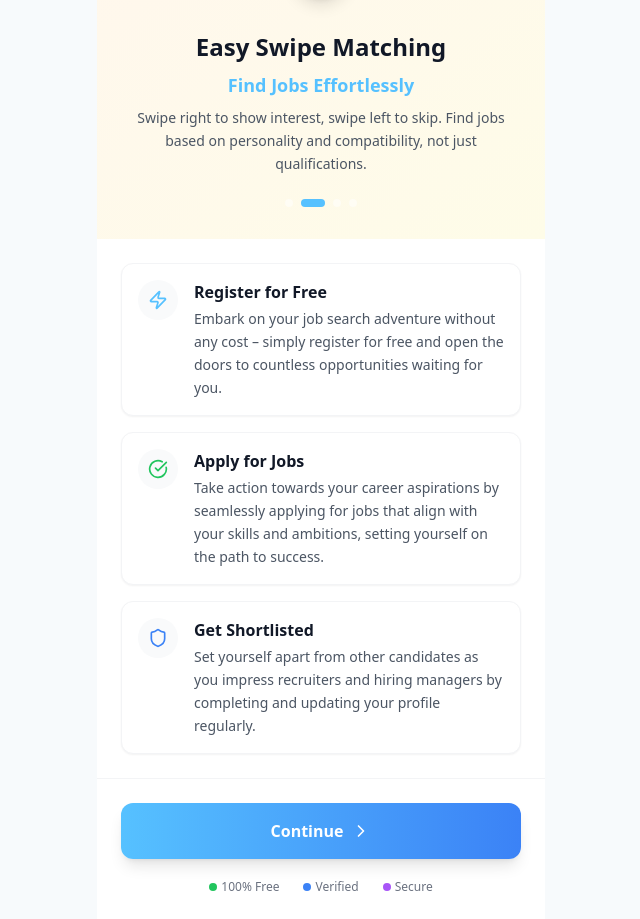
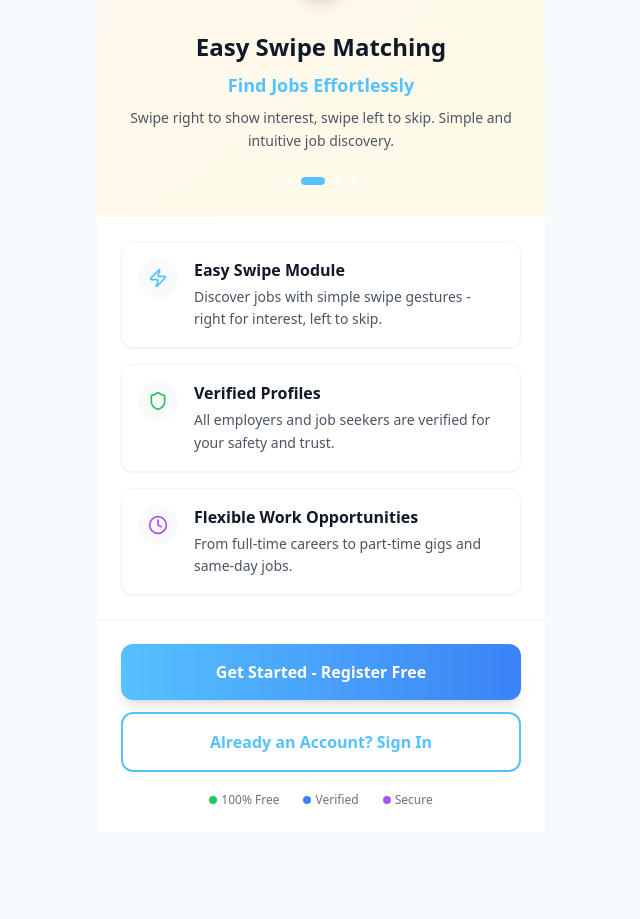
Before and after one commit to mihirstha/job-match-mobile-ui, a React (Vite) app: page /welcome in a window 1280 px wide. Shown: the part 161-1080 px from the top of the page, without its empty margins (319-959 px from the left). After the commit the page ends 993 px from the top, so only its background shows below. Built offline with nearby package versions, Linux system fonts and the light colour scheme.

Commit message:
Refactor welcome screen content
Update welcome screen with new text and buttons.

```diff
--- a/src/pages/Welcome.tsx
+++ b/src/pages/Welcome.tsx
@@ -1,7 +1,6 @@
-
 import { useState, useEffect } from "react";
 import { Link } from "react-router-dom";
-import { ChevronRight, Shield, Zap, Clock, CheckCircle, Plus } from "lucide-react";
+import { ChevronRight, Shield, Zap, Clock, CheckCircle, Plus, Users, MapPin } from "lucide-react";
 
 const Welcome = () => {
   const [currentSlide, setCurrentSlide] = useState(0);
@@ -10,28 +9,28 @@ const Welcome = () => {
     {
       title: "Welcome to Job Matchy Nepal",
       subtitle: "Your Gateway to Career Success",
-      description: "Discover thousands of job opportunities across Nepal with our innovative matching platform. Register for free and unlock endless possibilities.",
+      description: "Find your perfect job match with our innovative platform designed for Nepal's job market.",
       icon: <Plus className="w-6 h-6 text-primary" />,
       color: "from-blue-50 to-cyan-50"
     },
     {
       title: "Easy Swipe Matching",
       subtitle: "Find Jobs Effortlessly",
-      description: "Swipe right to show interest, swipe left to skip. Find jobs based on personality and compatibility, not just qualifications.",
+      description: "Swipe right to show interest, swipe left to skip. Simple and intuitive job discovery.",
       icon: <Zap className="w-6 h-6 text-orange-500" />,
       color: "from-orange-50 to-yellow-50"
     },
     {
       title: "Verified Profiles",
       subtitle: "Trust and Safety First",
-      description: "All profiles are verified for credibility. Job seekers get certification badges, companies undergo screening for your safety.",
+      description: "All profiles are verified for credibility and safety. Trust the process.",
       icon: <Shield className="w-6 h-6 text-green-500" />,
       color: "from-green-50 to-emerald-50"
     },
     {
       title: "Flexible Work Options",
       subtitle: "From Full-Time to One-Day Gigs",
-      description: "Full-time, part-time, internships, or same-day hiring. We support all types of work arrangements to match your lifestyle.",
+      description: "Full-time, part-time, internships, or same-day hiring - we support all work arrangements.",
       icon: <Clock className="w-6 h-6 text-purple-500" />,
       color: "from-purple-50 to-pink-50"
     }
@@ -54,18 +53,18 @@ const Welcome = () => {
   const features = [
     {
       icon: <Zap className="w-5 h-5 text-primary" />,
-      title: "Register for Free",
-      description: "Embark on your job search adventure without any cost – simply register for free and open the doors to countless opportunities waiting for you."
+      title: "Easy Swipe Module",
+      description: "Discover jobs with simple swipe gestures - right for interest, left to skip."
     },
     {
-      icon: <CheckCircle className="w-5 h-5 text-green-500" />,
-      title: "Apply for Jobs",
-      description: "Take action towards your career aspirations by seamlessly applying for jobs that align with your skills and ambitions, setting yourself on the path to success."
+      icon: <Shield className="w-5 h-5 text-green-500" />,
+      title: "Verified Profiles",
+      description: "All employers and job seekers are verified for your safety and trust."
     },
     {
-      icon: <Shield className="w-5 h-5 text-blue-500" />,
-      title: "Get Shortlisted",
-      description: "Set yourself apart from other candidates as you impress recruiters and hiring managers by completing and updating your profile regularly."
+      icon: <Clock className="w-5 h-5 text-purple-500" />,
+      title: "Flexible Work Opportunities",
+      description: "From full-time careers to part-time gigs and same-day jobs."
     }
   ];
 
@@ -148,16 +147,6 @@ const Welcome = () => {
 
         {/* Action Buttons */}
         <div className="p-6 space-y-3 bg-white border-t border-gray-100">
-          {currentSlide < slides.length - 1 ? (
-            <button
-              onClick={nextSlide}
-              className="w-full py-4 bg-gradient-to-r from-primary to-blue-500 rounded-xl text-white font-semibold flex items-center justify-center shadow-lg hover:shadow-xl transition-all duration-300 transform hover:scale-[1.02] active:scale-[0.98]"
-            >
-              Continue
-              <ChevronRight size={20} className="ml-2" />
-            </button>
-          ) : (
-            <div className="space-y-3">
           <Link
             to="/signup"
             className="block w-full py-4 bg-gradient-to-r from-primary to-blue-500 rounded-xl text-white font-semibold text-center shadow-lg hover:shadow-xl transition-all duration-300 transform hover:scale-[1.02] active:scale-[0.98]"
@@ -168,10 +157,8 @@ const Welcome = () => {
             to="/login"
             className="block w-full py-4 border-2 border-primary rounded-xl text-primary font-semibold text-center bg-white hover:bg-primary/5 transition-all duration-300 transform hover:scale-[1.02] active:scale-[0.98]"
           >
-                Already have an account? Sign In
+            Already an Account? Sign In
           </Link>
-            </div>
-          )}
 
           {/* Trust indicators */}
           <div className="flex items-center justify-center space-x-6 pt-2">
```
Lines whose indentation alone changed are shown as unchanged.
